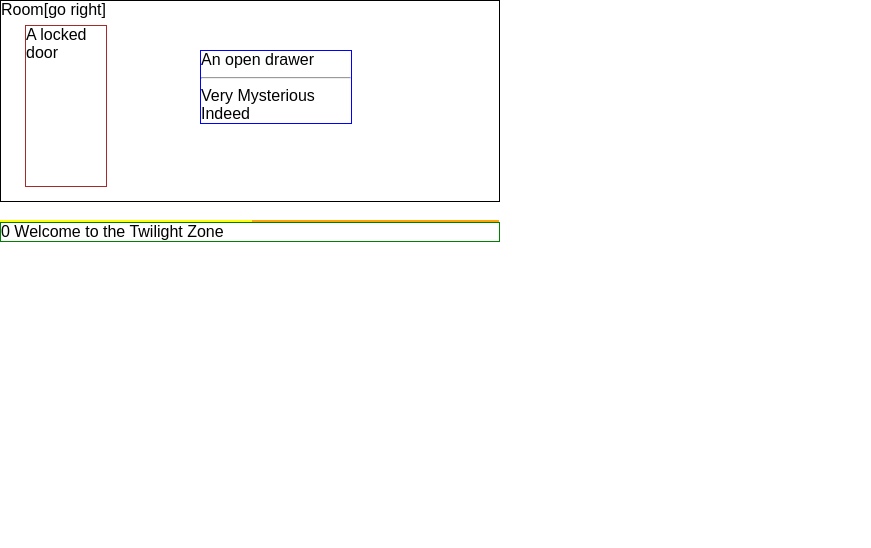
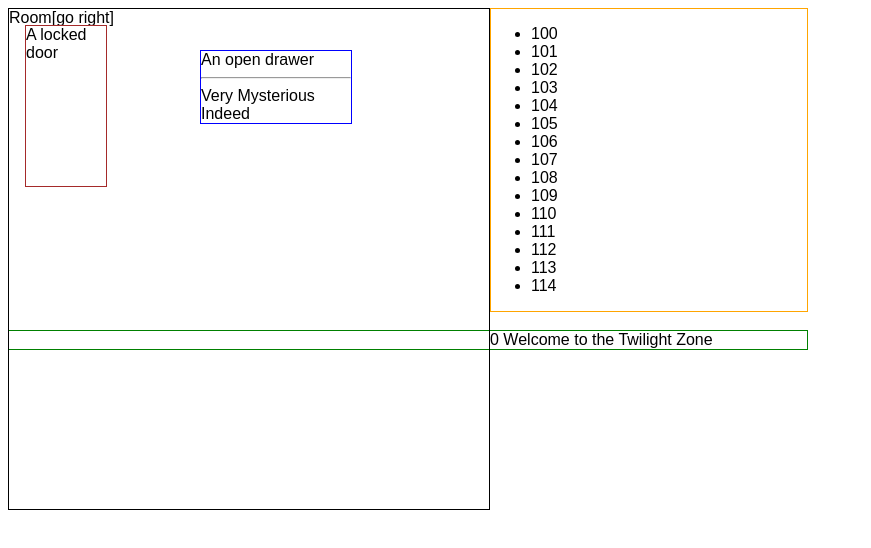
Before and after one commit to mferlo/room, a React (Create React App) app: page / in a window 1280 px wide. Shown: the top 548 px of the page, without its empty margins (0-871 px from the left). Built offline with nearby package versions, Linux system fonts and the light colour scheme.

Commit message:
Moving puzzle inventory to right side; generating fake puzzles; removing item inventory

```diff
--- a/src/App.js
+++ b/src/App.js
@@ -4,6 +4,7 @@ import Inventory from './Inventory.js';
 import MessageWindow from './MessageWindow.js';
 
 class AppState {
+
     static getInitialState() {
         const key = {
             Id: 1,
@@ -32,6 +33,8 @@ class AppState {
             Rewards: pole
         };
 
+        const fakePuzzleInventoryForTesting = AppState.makeFakePuzzles();
+
         return {
             zoomedInOn: null,
             roomView: 0,
@@ -48,11 +51,30 @@ class AppState {
                 door: { open: false, locked: true, unlockedBy: { Id: -1 } }
             },
 
-            inventory: [],
+            inventory: fakePuzzleInventoryForTesting,
 
             // Explicitly indexing makes MessageWindow/Message super-simple.
             messages: [ { key: 0, msg: "Welcome to the Twilight Zone" } ]
         };
+    }
+
+    static makeFakePuzzles() {
+        const count = 15;
+        const arcs = [ 'Sight', 'Sound', 'Taste' ];
+
+        let puzzles = [];
+        for (let i = 0; i < count; i++) {
+            const id = 100 + i;
+            const puzzle = {
+                Id: id,
+                Type: 'Puzzle',
+                Description: `Puzzle ${id}`,
+                Arc: arcs[i % arcs.length]
+            }
+            puzzles.push(puzzle);
+        }
+
+        return puzzles;
     }
 
     static appendMessage(prev, message) {
@@ -218,8 +240,8 @@ class App extends Component {
         return (<div id="app" onClick={event => this.handleClick(event)}>
                   <ZoomedPuzzle id={this.state.zoomedInOn} />
                   <Room objects={room} />
+                  <Inventory contents={this.state.inventory} />
                   <br />
-                  <Inventory contents={this.state.inventory} />
                   <MessageWindow messages={this.state.messages} />
                 </div>);
     }
--- a/src/Inventory.js
+++ b/src/Inventory.js
@@ -17,13 +17,25 @@ class Inventory extends Component {
                 </ul>);
     }
 
+    renderPuzzle(puzzle) {
+        return puzzle.Id;
+    }
+
+    renderPuzzles(puzzles) {
+        return (<ul>
+                {puzzles.map(p => <li key={`Puzzle-${p.Id}`}>{this.renderPuzzle(p)}</li>)}
+                </ul>);
+    }
+
     render() {
         const items = this.props.contents.filter(item => item.Type === "Item");
         const puzzles = this.props.contents.filter(item => item.Type === "Puzzle");
+
+        // <div id="item-inventory">{this.renderItems(items)}</div>
+
         return (
             <div id="inventory">
-                <div id="item-inventory">{this.renderItems(items)}</div>
-                <div id="puzzle-inventory">{this.renderItems(puzzles)}</div>
+                <div id="puzzle-inventory">{this.renderPuzzles(puzzles)}</div>
             </div>);
     }
 }
--- a/src/index.css
+++ b/src/index.css
@@ -1,20 +1,28 @@
 body {
-    width: 500px;
-    margin: 0;
-    padding: 0;
     font-family: sans-serif;
 }
 
+#app {
+    width: 800px;
+    height: 600px;
+}
+
 .room {
-    height: 200px;
+    float: left;
+    width: 60%;
+    height: 500px;
+    display: block;
     border: 1px solid black;
 }
 
 #messages {
+    display: block;
     border: 1px solid green;
 }
 
 #inventory {
+    border: 1px solid orange;
+    display: float;
     overflow: hidden;
 }
 
@@ -25,9 +33,7 @@ body {
 }
 
 #puzzle-inventory {
-    width: 49%;
-    float: left;
-    border: 1px solid orange;
+    width: 100%;
 }
 
 .zoomedPuzzle {
```
